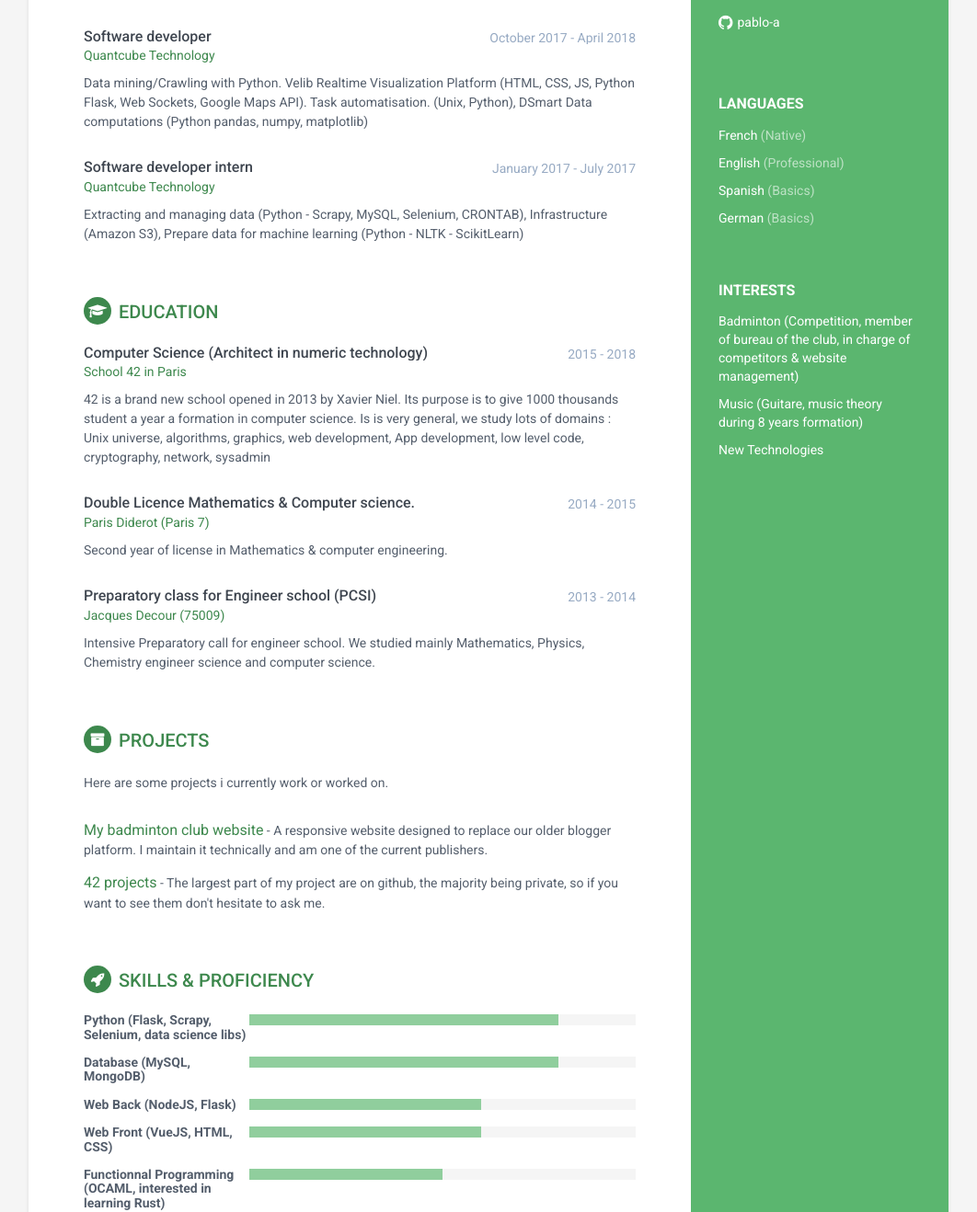
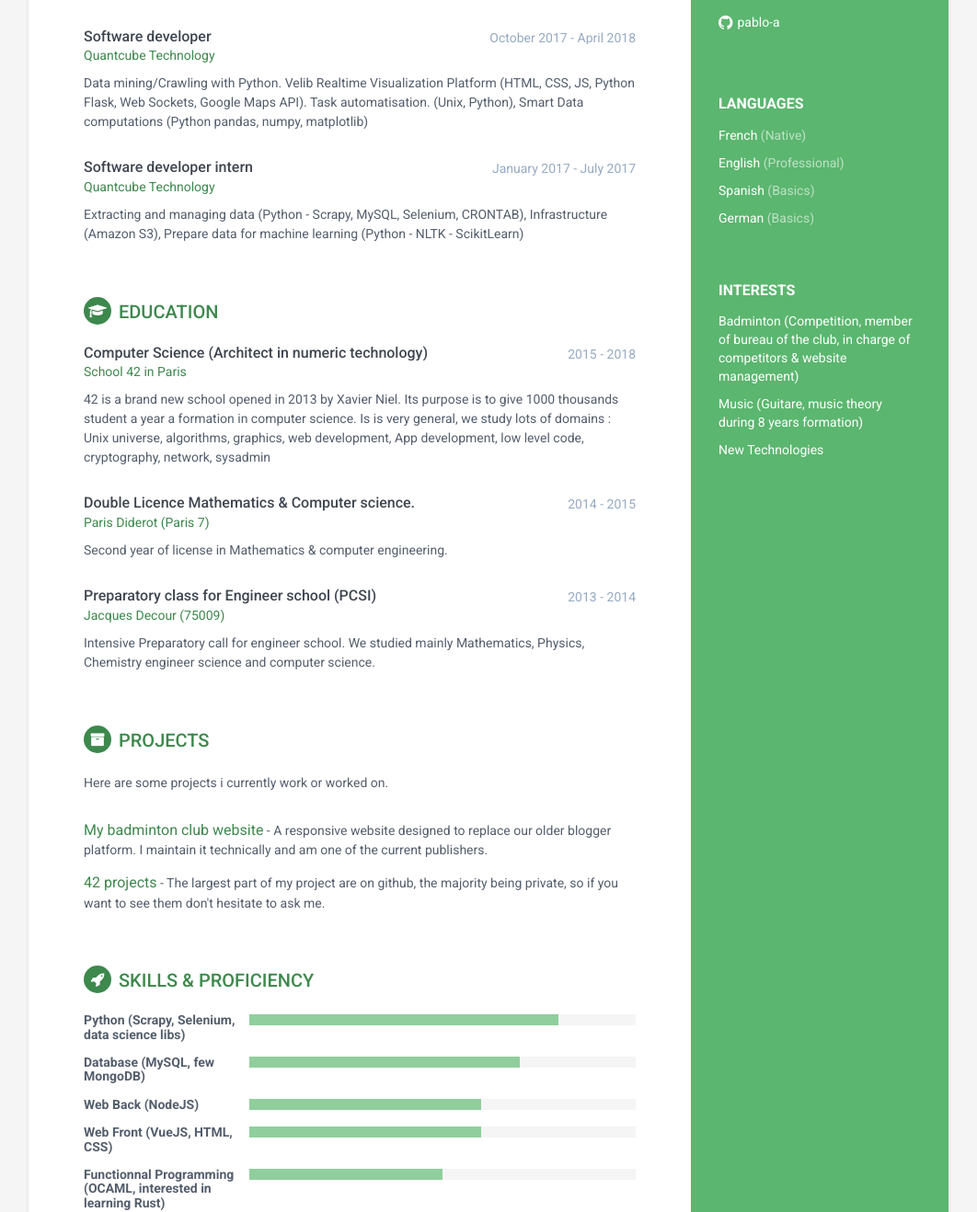
Before and after one commit to pablo-a/my_CV, a Jekyll site: the page built from index.html, in a window 1280 px wide. Shown: the part 425-1743 px from the top of the page at 92% size, without its empty margins (109-1171 px from the left). Built offline with Jekyll 4.4.1, drawn with Linux system fonts in a browser that asks for light colours.

Commit message:
update resume

```diff
--- a/_data/data.yml
+++ b/_data/data.yml
@@ -52,7 +52,6 @@ career-profile:
     text: 'Hi, i am Pablo, a 23 years old student in software engineering. I am looking at the moment for a open ended contract in order to validate my school degree. Do not hesitate to contact me by any means (mail, linkedin, phone). '
 
 experiences:
-
     - experience:
       role: R&D Intern @Lab42
       time: September 2018 - March 2019
@@ -70,7 +69,7 @@ experiences:
       details: "Data mining/Crawling with Python.
       Velib Realtime Visualization Platform (HTML, CSS, JS, Python Flask, Web Sockets, Google Maps API).
       Task automatisation. (Unix, Python),
-      DSmart Data computations (Python pandas, numpy, matplotlib)"
+      Smart Data computations (Python pandas, numpy, matplotlib)"
 
     - experience:
       role: Software developer intern
@@ -144,13 +143,13 @@ skills:
     title: Skills &amp; Proficiency
     skills:
         - skill:
-          name: Python (Flask, Scrapy, Selenium, data science libs)
+          name: Python (Scrapy, Selenium, data science libs)
           level: 80%
         - skill:
-          name: Database (MySQL, MongoDB)
-          level: 80%
+          name: Database (MySQL, few MongoDB)
+          level: 70%
         - skill:
-          name: Web Back (NodeJS, Flask)
+          name: Web Back (NodeJS)
           level: 60%
         - skill:
           name: Web Front (VueJS, HTML, CSS)
```
